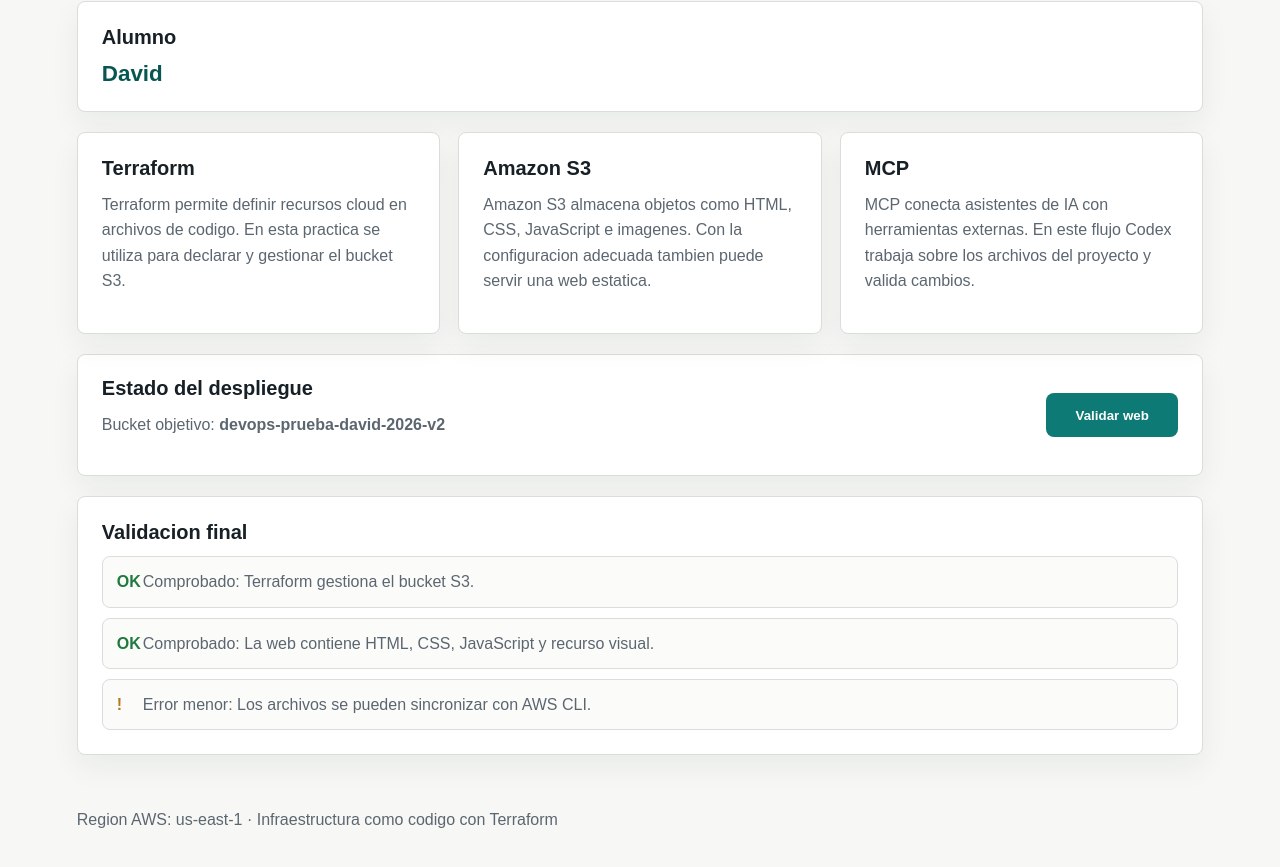
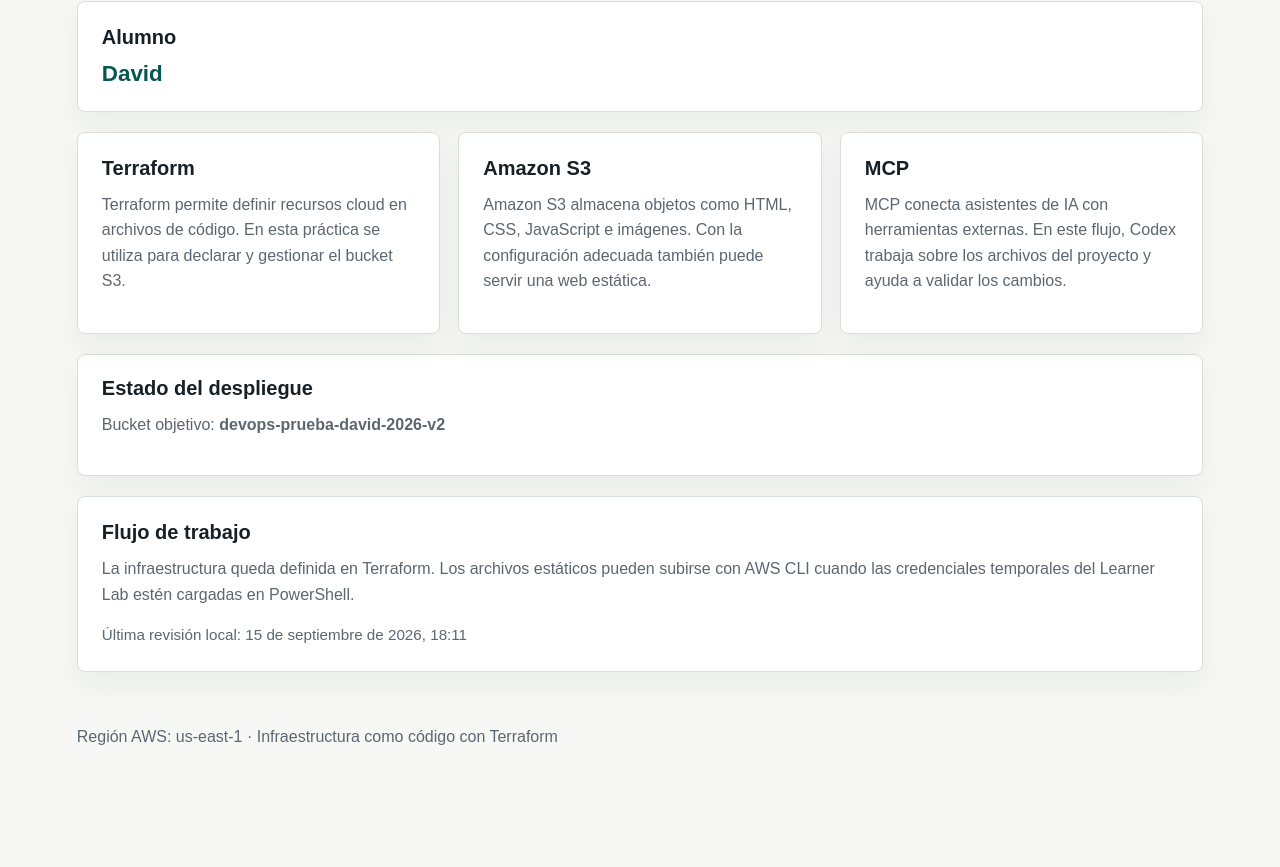
Before and after one commit to Davidoam/14-09-26, a plain HTML site: page index.html in a window 1280 px wide. Shown: the part 741-1608 px from the top of the page. After the commit the page ends 1538 px from the top, so only its background shows below. Drawn offline with Linux system fonts and the light colour scheme.

Commit message:
Simplify Terraform and document Codex workflow

```diff
--- a/css/styles.css
+++ b/css/styles.css
@@ -7,9 +7,6 @@
   --accent: #0d7a75;
   --accent-dark: #075651;
   --line: #d8ded8;
-  --warning: #b7791f;
-  --danger: #b42318;
-  --success: #1f7a3f;
 }
 
 * {
@@ -80,7 +77,7 @@
 
 .student-panel,
 .status-panel,
-.validation,
+.deployment-note,
 article {
   background: var(--panel);
   border: 1px solid var(--line);
@@ -89,7 +86,7 @@
 }
 
 .student-panel,
-.validation {
+.deployment-note {
   padding: 24px;
 }
 
@@ -113,10 +110,15 @@
 
 article p,
 .status-panel p,
-.validation li,
+.deployment-note p,
 footer p {
   color: var(--muted);
   line-height: 1.58;
+}
+
+.updated-at {
+  margin-bottom: 0;
+  font-size: 0.95rem;
 }
 
 .status-panel {
@@ -126,59 +128,6 @@
   align-items: center;
   margin-bottom: 20px;
   padding: 22px 24px;
-}
-
-button {
-  min-width: 132px;
-  min-height: 44px;
-  border: 0;
-  border-radius: 8px;
-  color: #ffffff;
-  background: var(--accent);
-  font-weight: 700;
-  cursor: pointer;
-}
-
-button:hover,
-button:focus-visible {
-  background: var(--accent-dark);
-}
-
-.validation ul {
-  display: grid;
-  gap: 10px;
-  padding: 0;
-  margin: 0;
-  list-style: none;
-}
-
-.validation li {
-  position: relative;
-  padding: 12px 14px 12px 40px;
-  border: 1px solid var(--line);
-  border-radius: 8px;
-  background: #fbfcfa;
-}
-
-.validation li::before {
-  position: absolute;
-  left: 14px;
-  font-weight: 700;
-}
-
-.validation li[data-state="ok"]::before {
-  content: "OK";
-  color: var(--success);
-}
-
-.validation li[data-state="minor"]::before {
-  content: "!";
-  color: var(--warning);
-}
-
-.validation li[data-state="major"]::before {
-  content: "X";
-  color: var(--danger);
 }
 
 footer {
@@ -200,8 +149,4 @@
     align-items: stretch;
     flex-direction: column;
   }
-
-  button {
-    width: 100%;
-  }
 }
--- a/index.html
+++ b/index.html
@@ -3,20 +3,21 @@
   <head>
     <meta charset="utf-8">
     <meta name="viewport" content="width=device-width, initial-scale=1">
-    <title>DevOps 00 - Publicacion web en AWS S3</title>
+    <title>DevOps 00 - Publicación web en AWS S3</title>
     <link rel="stylesheet" href="css/styles.css">
   </head>
   <body>
     <header class="site-header">
       <div>
-        <p class="eyebrow">Practica DevOps 00</p>
-        <h1>Publicacion web estatica en AWS S3</h1>
+        <p class="eyebrow">Práctica DevOps 00</p>
+        <h1>Publicación web estática en AWS S3</h1>
         <p class="lead">
-          Proyecto creado con Codex, Terraform y AWS CLI para publicar una pagina
-          estatica en un bucket S3 gestionado como infraestructura como codigo.
+          Proyecto creado con Codex, Terraform y AWS CLI para publicar una
+          página estática en un bucket S3 gestionado como infraestructura como
+          código.
         </p>
       </div>
-      <img class="hero-visual" src="assets/s3-devops.svg" alt="Diagrama visual de una web estatica desplegada en Amazon S3">
+      <img class="hero-visual" src="assets/s3-devops.svg" alt="Diagrama visual de una web estática desplegada en Amazon S3">
     </header>
 
     <main>
@@ -29,16 +30,16 @@
         <article>
           <h2>Terraform</h2>
           <p>
-            Terraform permite definir recursos cloud en archivos de codigo.
-            En esta practica se utiliza para declarar y gestionar el bucket S3.
+            Terraform permite definir recursos cloud en archivos de código.
+            En esta práctica se utiliza para declarar y gestionar el bucket S3.
           </p>
         </article>
 
         <article>
           <h2>Amazon S3</h2>
           <p>
-            Amazon S3 almacena objetos como HTML, CSS, JavaScript e imagenes.
-            Con la configuracion adecuada tambien puede servir una web estatica.
+            Amazon S3 almacena objetos como HTML, CSS, JavaScript e imágenes.
+            Con la configuración adecuada también puede servir una web estática.
           </p>
         </article>
 
@@ -46,7 +47,8 @@
           <h2>MCP</h2>
           <p>
             MCP conecta asistentes de IA con herramientas externas. En este
-            flujo Codex trabaja sobre los archivos del proyecto y valida cambios.
+            flujo, Codex trabaja sobre los archivos del proyecto y ayuda a
+            validar los cambios.
           </p>
         </article>
       </section>
@@ -59,23 +61,24 @@
             <strong id="bucket-name">devops-prueba-david-2026-v2</strong>
           </p>
         </div>
-        <button id="check-button" type="button">Validar web</button>
       </section>
 
-      <section class="validation" aria-labelledby="validation-title">
-        <h2 id="validation-title">Validacion final</h2>
-        <ul id="validation-list">
-          <li data-state="pending">Terraform gestiona el bucket S3.</li>
-          <li data-state="pending">La web contiene HTML, CSS, JavaScript y recurso visual.</li>
-          <li data-state="pending">Los archivos se pueden sincronizar con AWS CLI.</li>
-        </ul>
+      <section class="deployment-note" aria-labelledby="deployment-title">
+        <h2 id="deployment-title">Flujo de trabajo</h2>
+        <p>
+          La infraestructura queda definida en Terraform. Los archivos estáticos
+          pueden subirse con AWS CLI cuando las credenciales temporales del
+          Learner Lab estén cargadas en PowerShell.
+        </p>
+        <p class="updated-at">
+          Última revisión local: <span id="updated-at">pendiente</span>
+        </p>
       </section>
     </main>
 
     <footer>
-      <p>Region AWS: us-east-1 · Infraestructura como codigo con Terraform</p>
+      <p>Región AWS: us-east-1 · Infraestructura como código con Terraform</p>
     </footer>
-
     <script src="js/app.js"></script>
   </body>
 </html>
--- a/js/app.js
+++ b/js/app.js
@@ -1,26 +1,8 @@
-const checks = [
-  { text: "Terraform gestiona el bucket S3.", state: "ok" },
-  { text: "La web contiene HTML, CSS, JavaScript y recurso visual.", state: "ok" },
-  { text: "Los archivos se pueden sincronizar con AWS CLI.", state: "minor" },
-];
+const updatedAt = document.querySelector("#updated-at");
 
-const labels = {
-  ok: "Comprobado",
-  minor: "Error menor",
-  major: "Error grave",
-};
-
-function renderValidation() {
-  const list = document.querySelector("#validation-list");
-  list.innerHTML = "";
-
-  checks.forEach((check) => {
-    const item = document.createElement("li");
-    item.dataset.state = check.state;
-    item.textContent = `${labels[check.state]}: ${check.text}`;
-    list.appendChild(item);
-  });
+if (updatedAt) {
+  updatedAt.textContent = new Intl.DateTimeFormat("es-ES", {
+    dateStyle: "long",
+    timeStyle: "short",
+  }).format(new Date());
 }
-
-document.querySelector("#check-button").addEventListener("click", renderValidation);
-renderValidation();
```
Also changed, not shown: 4 other files.
